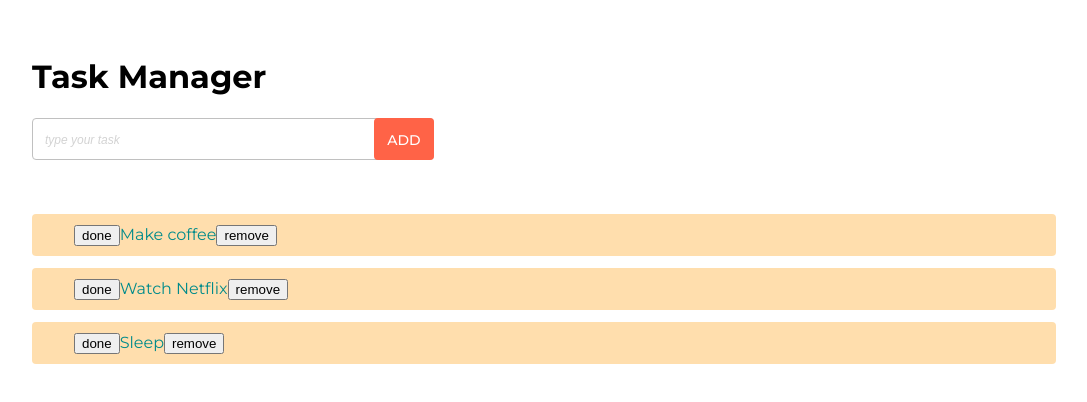
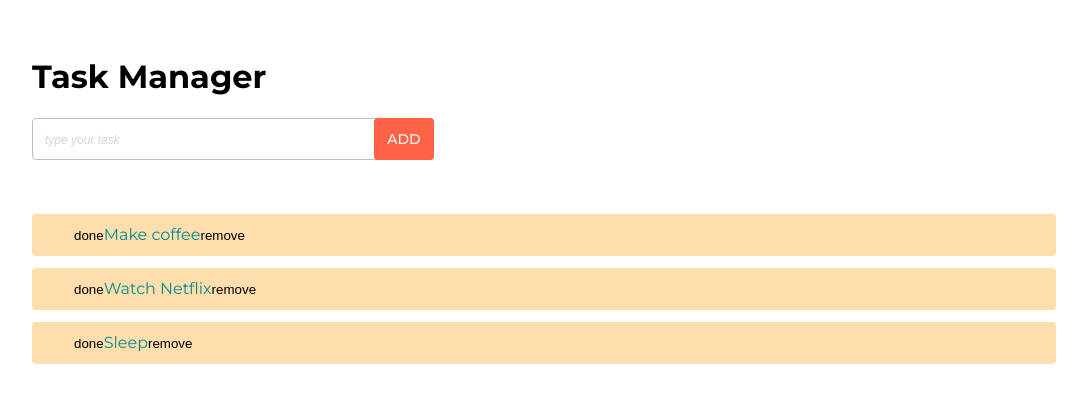
Before and after one commit to jorgearimitsu/todo, a React (Create React App) app: page / in a window 1280 px wide. Shown: the top 402 px of the page, without its empty margins (96-1183 px from the left). Built offline with nearby package versions, Linux system fonts and the light colour scheme.

Commit message:
Reseting buttons

```diff
--- a/src/index.css
+++ b/src/index.css
@@ -6,3 +6,10 @@ body {
   font-family: 'Montserrat', sans-serif;
   margin: 0;
 }
+
+button {
+  background: transparent;
+  border: none;
+  cursor: pointer;
+  padding: 0;
+}
```
